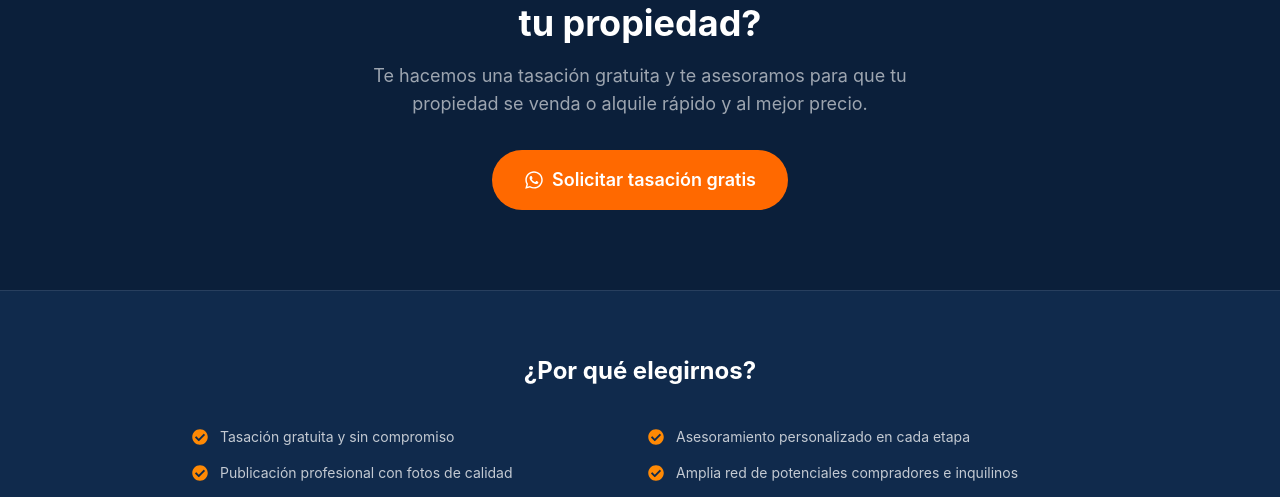
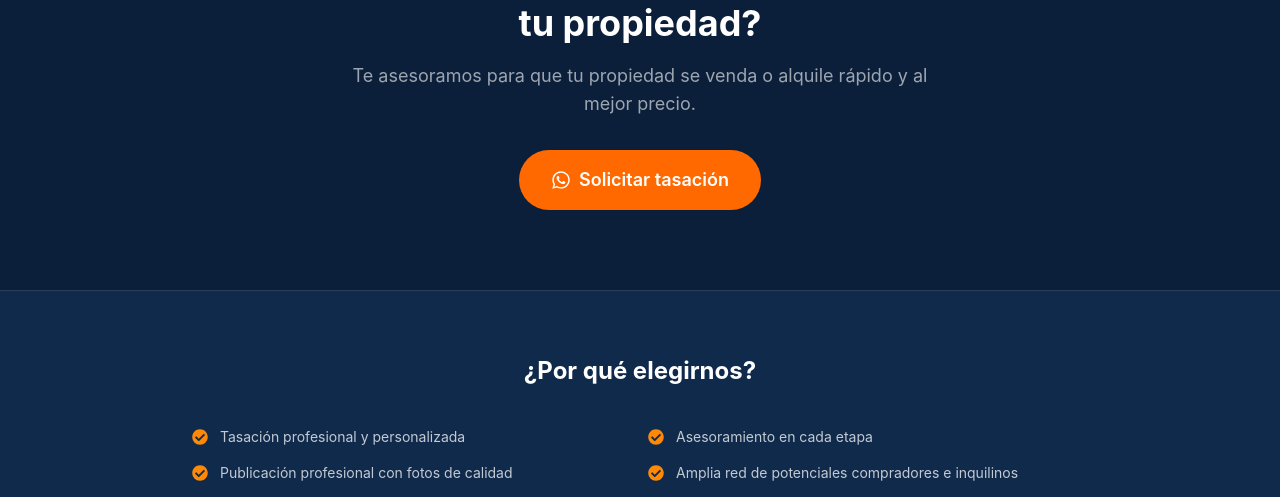
Before and after one commit to pyraed/marquez-inmobiliaria, a Next.js app: page /tasaciones in a window 1280 px wide. Shown: the part 252-749 px from the top of the page. Built offline with nearby package versions, Linux system fonts and the light colour scheme; no server answers.

Commit message:
fix propiedades2

```diff
--- a/app/(public)/tasaciones/page.tsx
+++ b/app/(public)/tasaciones/page.tsx
@@ -8,7 +8,7 @@ import {
 
 export const metadata: Metadata = {
   title: "Tasaciones — Vendé o alquilá tu propiedad",
-  description: `¿Querés vender o alquilar tu propiedad en ${LOCALIDAD_PRINCIPAL}? ${NOMBRE_INMOBILIARIA} te ofrece tasación gratuita y asesoramiento personalizado.`,
+  description: `¿Querés vender o alquilar tu propiedad en ${LOCALIDAD_PRINCIPAL}? ${NOMBRE_INMOBILIARIA} te ofrece tasación profesional y asesoramiento personalizado.`,
 };
 
 const pasos = [
@@ -19,7 +19,7 @@ const pasos = [
   },
   {
     numero: "02",
-    titulo: "Tasación gratuita",
+    titulo: "Tasación profesional",
     descripcion: `${NOMBRE_AGENTE} evalúa tu propiedad y te da un valor de mercado real y actualizado.`,
   },
   {
@@ -35,8 +35,8 @@ const pasos = [
 ];
 
 const ventajas = [
-  "Tasación gratuita y sin compromiso",
-  "Asesoramiento personalizado en cada etapa",
+  "Tasación profesional y personalizada",
+  "Asesoramiento en cada etapa",
   "Publicación profesional con fotos de calidad",
   "Amplia red de potenciales compradores e inquilinos",
   "Gestión completa de documentación",
@@ -61,7 +61,7 @@ export default function TasacionesPage() {
           <br className="hidden sm:block" /> tu propiedad?
         </h1>
         <p className="text-white/60 text-lg mb-8 max-w-xl mx-auto">
-          Te hacemos una tasación gratuita y te asesoramos para que tu propiedad
+          Te asesoramos para que tu propiedad
           se venda o alquile rápido y al mejor precio.
         </p>
         <div className="flex flex-col sm:flex-row gap-4 justify-center">
@@ -72,7 +72,7 @@ export default function TasacionesPage() {
             className="inline-flex items-center justify-center gap-2 bg-orange-500 hover:bg-orange-600 px-8 py-4 rounded-full font-semibold text-lg transition-all duration-300 hover:shadow-xl hover:shadow-orange-500/30 hover:-translate-y-0.5"
           >
             <FaWhatsapp size={20} />
-            Solicitar tasación gratis
+            Solicitar tasación
           </a>
         </div>
       </section>
```
